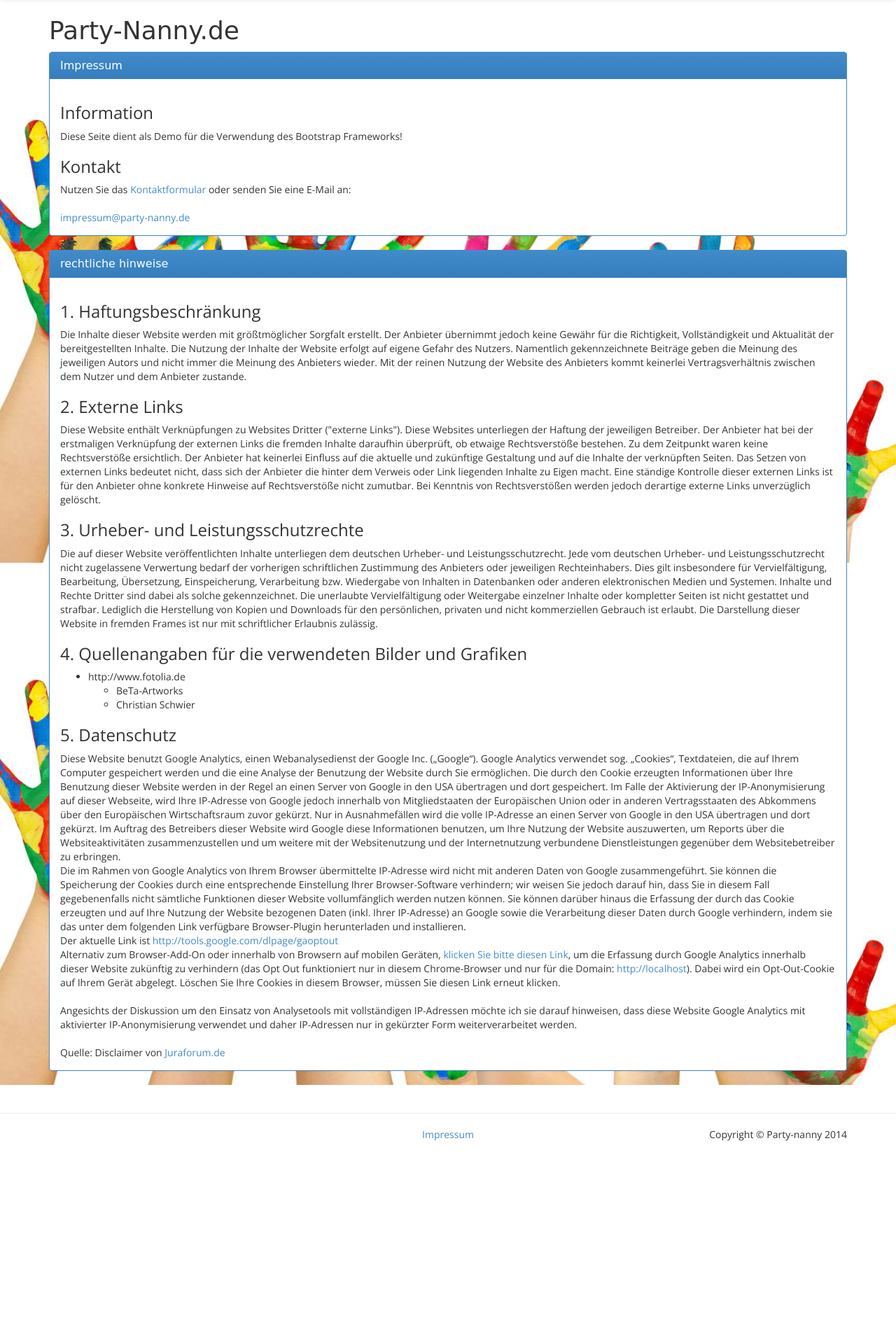
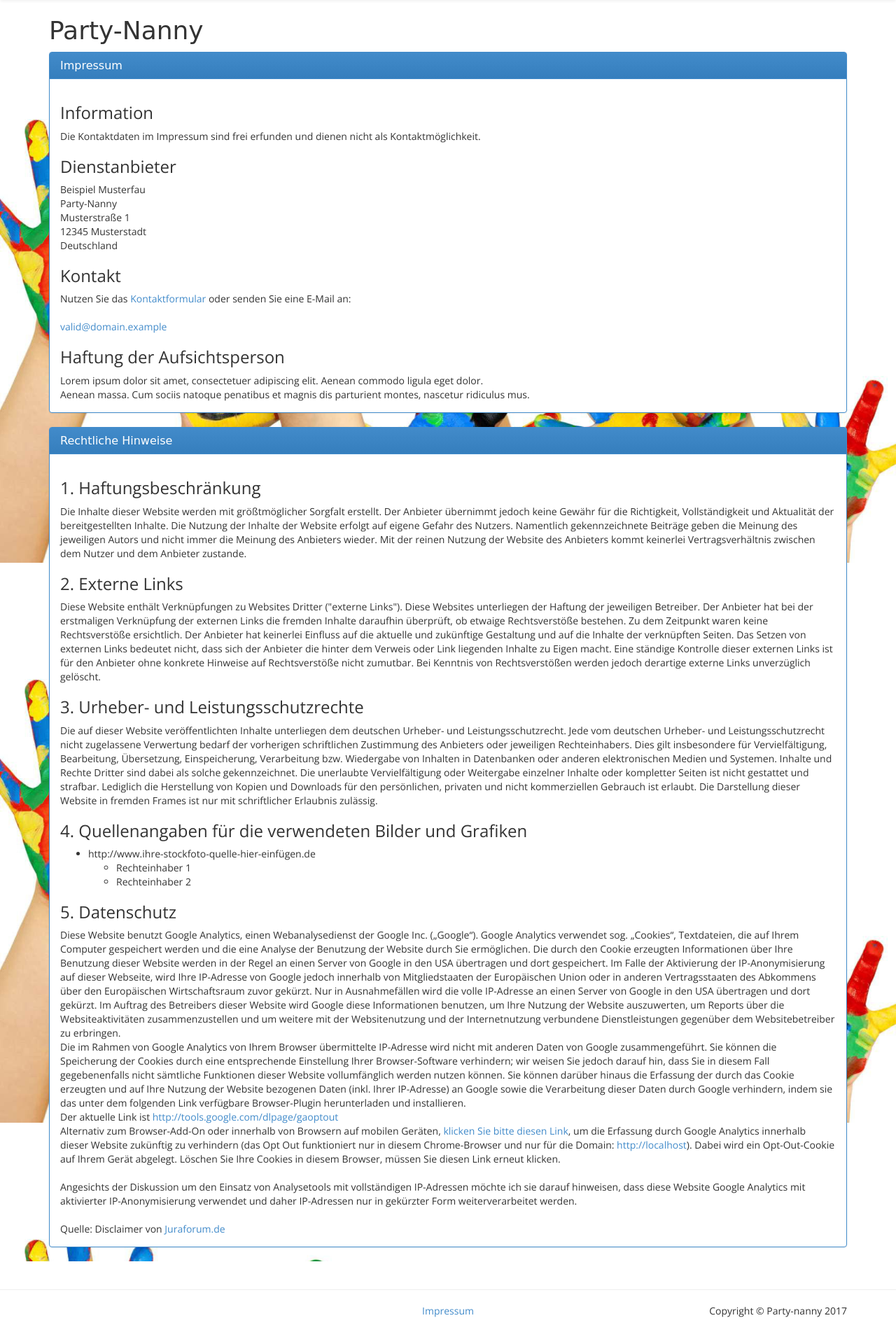
Before and after one commit to andi-blafasl/pn, a PHP site: page /impressum.html in a window 1280 px wide. Shown: the part 51-1964 px from the top of the page at 70% size. Before the commit the page ends 1681 px from the top, so only its background shows below. Run offline with PHP 8.4, Linux system fonts and the light colour scheme; some libraries are stand-ins or nearby versions; some web fonts are replaced.

Commit message:
lorem ipsum text and changes for distribution

```diff
--- a/css/style.css
+++ b/css/style.css
@@ -113,7 +113,7 @@ h1, h2 {
   color: #FFFFFF;
 }
 #warum1 {
-  background: url(../images/warum.jpg) no-repeat center center fixed;
+  background: url(../images/paralax.jpg) no-repeat center center fixed;
   display: table;
   height: 100%;
   position: relative;
--- a/impressum.html
+++ b/impressum.html
@@ -2,18 +2,18 @@
 <html lang="de" >
 <head>
   <meta charset="utf-8" />
-  <meta name="author" content="Sybille Tröbensberger" />
+  <meta name="author" content="Author" />
   <title>Party-Nanny - professionelle Kinderbetreuung</title>
   <meta name="viewport" content="width=device-width, initial-scale=1.0, maximum-scale=1.0, user-scalable=no">
 
   <meta name="robots" content="noindex,nofollow,noarchive"/>
-  <meta name="description" content="Impressum der Seite www.party-nanny.de - professionelle Kinderbetreuung für Hochzeiten, Firmenevents und Familienfeiern in Kaufbeuren und Umgebung."/>
-  <link rel="canonical" href="http://www.party-nanny.de/" />
+  <meta name="description" content="Impressum der Seite www.domain.example - professionelle Kinderbetreuung für Hochzeiten, Firmenevents und Familienfeiern in Musterstadt und Umgebung."/>
+  <link rel="canonical" href="http://www.domain.example/impressum.html" />
   <meta property="og:locale" content="de_DE" />
   <meta property="og:type" content="website" />
   <meta property="og:title" content="Impressum - Party-Nanny professionelle Kinderbetreuung" />
-  <meta property="og:description" content="Impressum der Seite www.party-nanny.de - professionelle Kinderbetreuung für Hochzeiten, Firmenevents und Familienfeiern in Kaufbeuren und Umgebung." />
-  <meta property="og:url" content="http://www.party-nanny.de/impressum.html" />
+  <meta property="og:description" content="Impressum der Seite www.domain.example - professionelle Kinderbetreuung für Hochzeiten, Firmenevents und Familienfeiern in Musterstadt und Umgebung." />
+  <meta property="og:url" content="http://www.domain.example/impressum.html" />
   <meta property="og:site_name" content="Party-Nanny" />
 
 
@@ -21,12 +21,10 @@
   <link href="css/bootstrap.min.css" rel="stylesheet">
   <link href="css/bootstrap-theme.min.css" rel="stylesheet">
   <link href="css/style.css" rel="stylesheet" />
-  <!-- add Font-Awesome Icons -->
-  <link rel="stylesheet" href="css/font-awesome.min.css">
 
   <!-- google Analytics -->
   <script>
-  var gaProperty = 'UA-37238029-2';
+  var gaProperty = '';
 
   // Disable tracking if the opt-out cookie exists.
   var disableStr = 'ga-disable-' + gaProperty;
@@ -71,7 +69,7 @@
         <ul class="nav navbar-nav navbar-right">
           <li><a href="#anfang"><i class="glyphicon glyphicon-arrow-up"></i></a></li>
 	  <li><a href="#disclaim">rechtliche Hinweise</a></li>
-	  <li><a href="index.html">Zurück zur Party-Nanny Homepage</a></li>
+	  <li><a href="/index.html">Zurück zur Party-Nanny Homepage</a></li>
         </ul>
       </div><!-- /.navbar-collapse -->
     </div><!-- /.container-fluid -->
@@ -80,39 +78,48 @@
   <!-- first section - Anfang -->
   <div id="anfang" class="home">
 	<div class="container">
-		<h1>Party-Nanny.de</h1>
+		<h1>Party-Nanny</h1>
 		<div class="panel panel-primary">
 			<div class="panel-heading">
 				<h2 class="panel-title">Impressum</h2>
 			</div>
 			<div class="panel-body">
 				<h3>Information</h3>
-					Diese Seite dient als Demo für die Verwendung des Bootstrap Frameworks!<br />
-					<div class="hidden">Die Kontaktdaten im Impressum sind frei erfunden und dienen nicht als Kontaktmöglichkeit.</div>
-				<h3 class="hidden" >Dienstanbieter</h3>
-				  <div class="hidden" itemscope itemtype="http://schema.org/PostalAddress">
-					<span>Nathalie Waldberger</span><br />
+					<div>Die Kontaktdaten im Impressum sind frei erfunden und dienen nicht als Kontaktmöglichkeit.</div>
+				<h3>Dienstanbieter</h3>
+				  <div itemscope itemtype="http://schema.org/PostalAddress">
+					<span>Beispiel Musterfau</span><br />
 					<span itemprop="name">Party-Nanny</span><br />
-					<span itemprop="streetAddress">Am Goldenen Stiefel 50</span><br />
-					<span itemprop="postalCode">89129</span>
-					<span itemprop="addressLocality">Nerenstetten</span><br />
-					<span itemprop="addressRegion" class="hidden">Bayern</span>
+					<span itemprop="streetAddress">Musterstraße 1</span><br />
+					<span itemprop="postalCode">12345</span>
+					<span itemprop="addressLocality">Musterstadt</span><br />
+					<span itemprop="addressRegion" class="hidden">Bundesland</span>
 					<span itemprop="addressCountry">Deutschland</span>
 				  </div>
 				<h3>Kontakt</h3>
 				Nutzen Sie das <a title="Kontakt" href="index.html#kontakt">Kontaktformular</a> oder senden Sie eine E-Mail an:<br />
 				<br />
-				<a href="&#109;&#097;&#105;&#108;&#116;&#111;:&#105;&#109;&#112;&#114;&#101;&#115;&#115;&#117;&#109;&#064;&#112;&#097;&#114;&#116;&#121;&#045;&#110;&#097;&#110;&#110;&#121;&#046;&#100;&#101;">&#105;&#109;&#112;&#114;&#101;&#115;&#115;&#117;&#109;&#064;&#112;&#097;&#114;&#116;&#121;&#045;&#110;&#097;&#110;&#110;&#121;&#046;&#100;&#101;</a>
-				<span class="hidden">
-				<h3>Haftung der Aufsichtsperson</h3>
-				Als Aufsichtsperson hafte ich im Rahmen der gesetzlichen Bestimmungen für alle Schäden, die während der Veranstaltung geschehen und die in meinen Verantwortungsbereich fallen. Zur Deckung berechtigter Schadensersatzansprüche unterhalte ich deshalb eine Berufshaftpflichtversicherung, die Personen- und Sachschäden abdeckt.
+                <script type="text/javascript" language="javascript">
+                    <!-- // Generated by http://rumkin.com/tools/mailto_encoder
+                    ML="vrat/x>n:fihod elmp\"@=.<";
+                    MI="G2>;1?9ECA2:@3<802@:=D=<A2:7F?52AB@?C602@:=D=<A2:7F?52AB@?G426";
+                    OT="";
+                    for(j=0;j<MI.length;j++){
+                        OT+=ML.charAt(MI.charCodeAt(j)-48);
+                    }document.write(OT);
+                    // -->
+                </script>
+				<span>
+    				<h3>Haftung der Aufsichtsperson</h3>
+                    Lorem ipsum dolor sit amet, consectetuer adipiscing elit. Aenean commodo ligula eget dolor.<br />
+                    Aenean massa. Cum sociis natoque penatibus et magnis dis parturient montes, nascetur ridiculus mus.
 				</span>
 			</div>
 		</div>
 
 		<div id="disclaim" class="panel panel-primary">
 			<div class="panel-heading">
-				<h2 class="panel-title">rechtliche hinweise</h2>
+				<h2 class="panel-title">Rechtliche Hinweise</h2>
 			</div>
 			<div class="panel-body">
 
@@ -126,10 +133,10 @@ Die auf dieser Website veröffentlichten Inhalte unterliegen dem deutschen Urheb
 Die Darstellung dieser Website in fremden Frames ist nur mit schriftlicher Erlaubnis zulässig.
 <h3>4. Quellenangaben für die verwendeten Bilder und Grafiken</h3>
 <ul>
-	<li>http://www.fotolia.de
+	<li>http://www.ihre-stockfoto-quelle-hier-einfügen.de
 		<ul>
-			<li>BeTa-Artworks</li>
-			<li>Christian Schwier</li>
+			<li>Rechteinhaber 1</li>
+			<li>Rechteinhaber 2</li>
 		</ul>
 	</li>
 </ul>
@@ -161,7 +168,7 @@ Quelle: Disclaimer von <a title="juraforum.de" href="http://www.juraforum.de">Ju
 	  <p><a href="impressum.html">Impressum</a></p>
         </div>
         <div class="col-sm-4 text-right">
-          <p>Copyright &copy; Party-nanny 2014</p>
+          <p>Copyright &copy; Party-nanny 2017</p>
         </div>
       </div>
     </div>
--- a/robots.txt
+++ b/robots.txt
@@ -1,5 +1,4 @@
-Sitemap: http://www.party-nanny.de/sitemap.xml
+Sitemap: http://www.domain.example/sitemap.xml
 
 User-agent: *
-Disallow: /images/warum.jpg$
-Disallow: /images/home.jpg$
+Disallow: /images/
--- a/shariff-back/index.php
+++ b/shariff-back/index.php
@@ -19,7 +19,7 @@ class Application
             'ttl' => 60
         ],
         'domains' => [
-            'www.party-nanny.de'
+            'www.domain.example'
         ],
         'services' => [
             'GooglePlus',
```
Also changed, not shown: 404.html (+5 -7 lines), ajaxSend.php (+4 -4 lines), index.html (+44 -43 lines), sitemap.xml (+4 -4 lines), images/fake.jpg (deleted), images/logo.png, images/warum.jpg (deleted).
